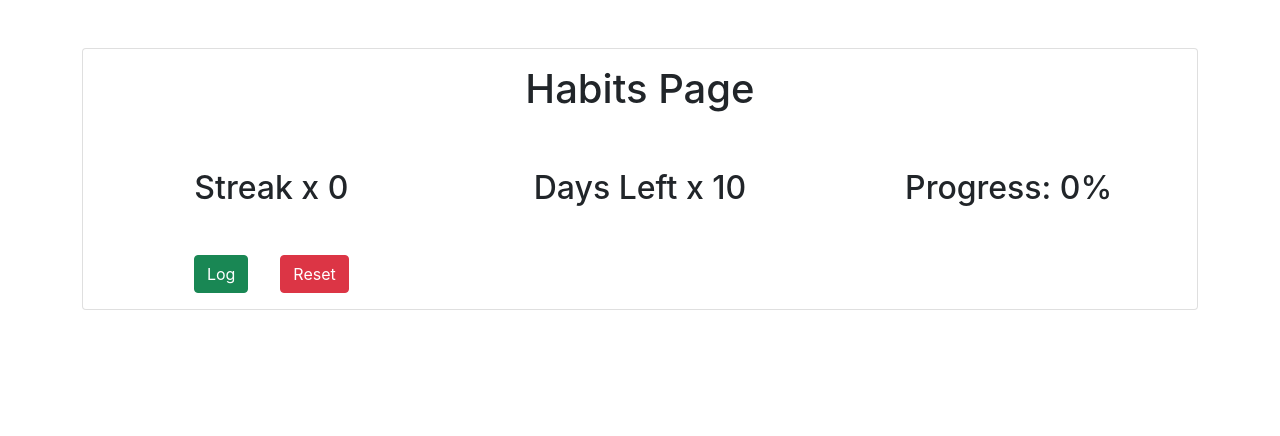
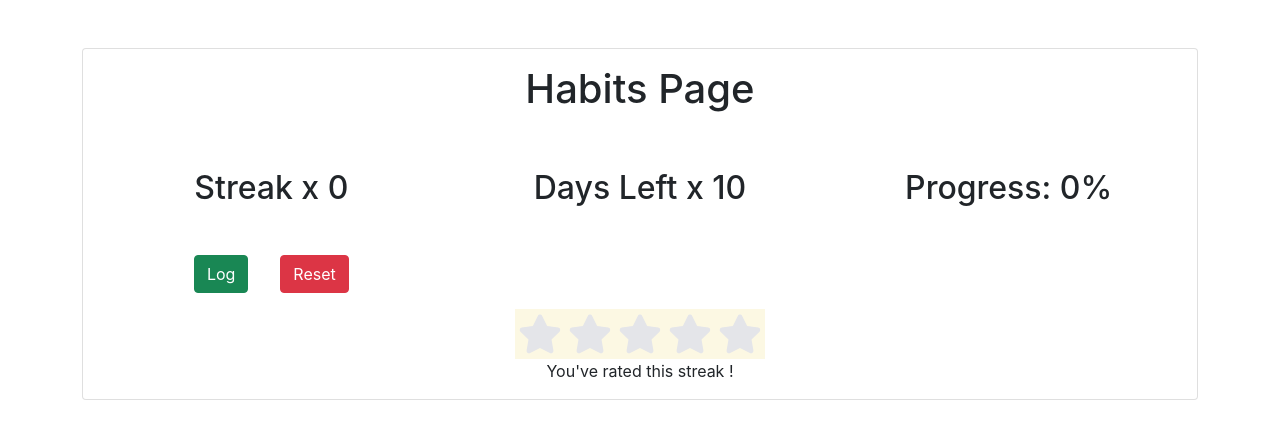
Before and after one commit to Carlosgerman353/Habitual, a React (Create React App) app: page / in a window 1280 px wide. Shown: the top 436 px of the page. Built offline with nearby package versions, Linux system fonts and the light colour scheme.

Commit message:
add rating functionality to streaks

```diff
--- a/package.json
+++ b/package.json
@@ -8,6 +8,7 @@
     "@testing-library/user-event": "^13.5.0",
     "react": "^18.2.0",
     "react-dom": "^18.2.0",
+    "react-icons": "^4.7.1",
     "react-scripts": "^5.0.1",
     "web-vitals": "^2.1.4"
   },
--- a/src/App.js
+++ b/src/App.js
@@ -1,6 +1,7 @@
 import React, { useState } from "react";
 // import Button from "./Button.js";
 import "./index.css";
+import Rating from "./rate";
 
 
 function App() {
@@ -42,10 +43,13 @@ function App() {
         <div className="col">
             <h2 className = "my-5"> Progress: {( (progress - (days - count)) / progress )  * 100}% </h2>
         </div>
+      </div>
+      {/* rating part of strak */}
+      <Rating/>
+    </div>
 
 
-      </div>
-    </div>
+
   </div>);
 }
 
--- a/src/index.css
+++ b/src/index.css
@@ -11,3 +11,12 @@ code {
   font-family: source-code-pro, Menlo, Monaco, Consolas, 'Courier New',
     monospace;
 }
+
+/* hides radio buttons */
+input[type="radio"] {
+  display: none;
+}
+
+.mark {
+  cursor: pointer;
+}
--- /dev/null
+++ b/src/rate.js
@@ -0,0 +1,35 @@
+import React, { useState} from 'react'
+import { FaStar} from "react-icons/fa";
+
+const Rating = () => {
+    const [rating, setRating] = useState(null);
+    const [hover, setHover] = useState(null);
+
+    return (
+        <div>
+            {[...Array(5)].map((star, i) => {
+                const rateValue = i + 1;
+                return (
+                    <label>
+                        <input
+                            type = "radio"
+                            name = "rating"
+                            value = {rateValue}
+                            onClick = {() => setRating(rateValue)}
+                        />
+                        <FaStar
+                            className="mark"
+                            color={rateValue <= (hover || rating) ? "#ffc107" : "#e4e5e9"}
+                            size={50}
+                            onMouseEnter = {() => setHover(rateValue)}
+                            onMouseLeave = {() => setHover(null)}
+                        />
+                    </label>
+                );
+            })}
+            <p>You've rated this streak {rating}!</p>
+        </div>
+    );
+};
+
+export default Rating
```
Also changed, not shown: 1 other file (tests, documents, lock files or other folders).
